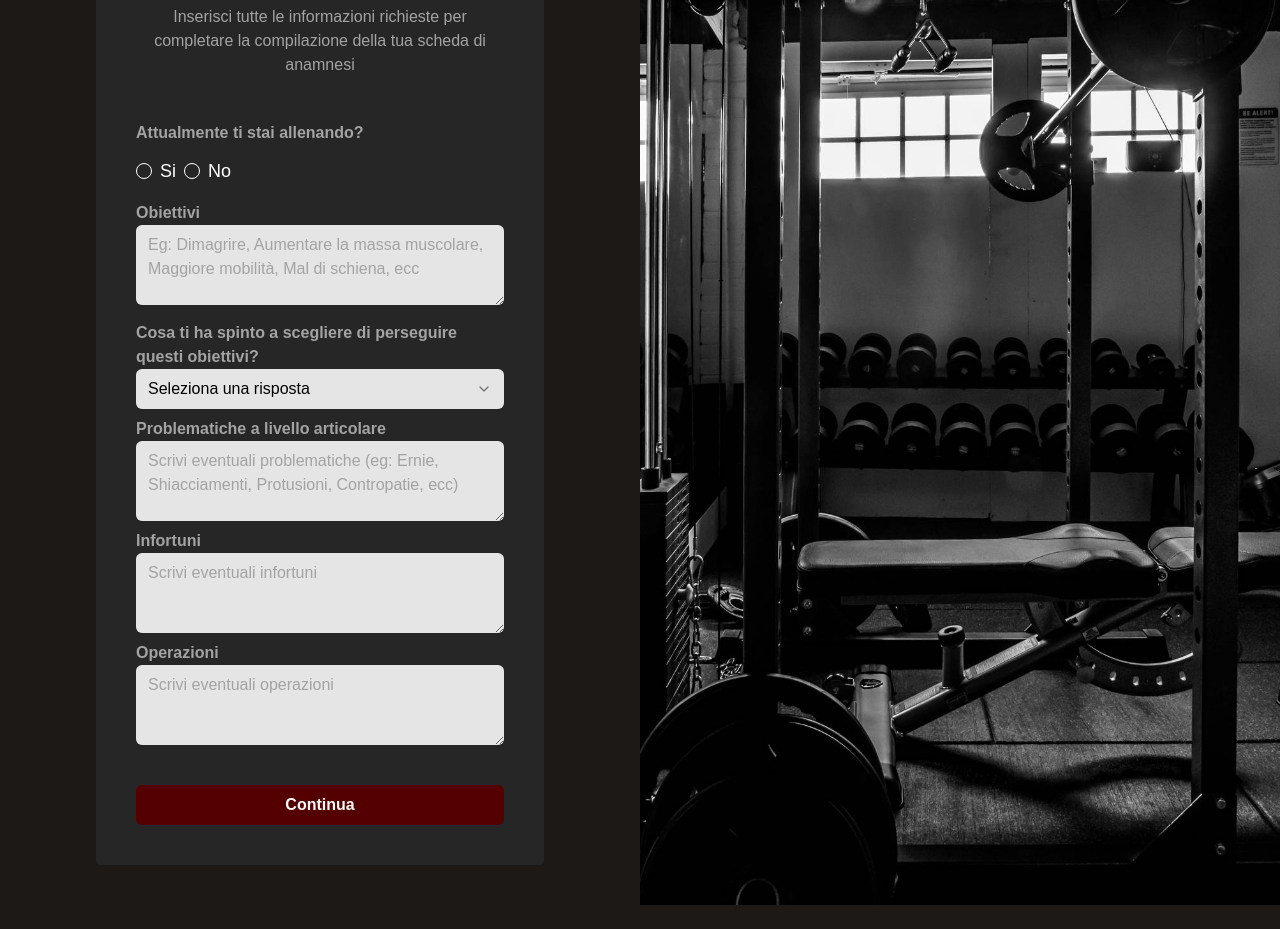
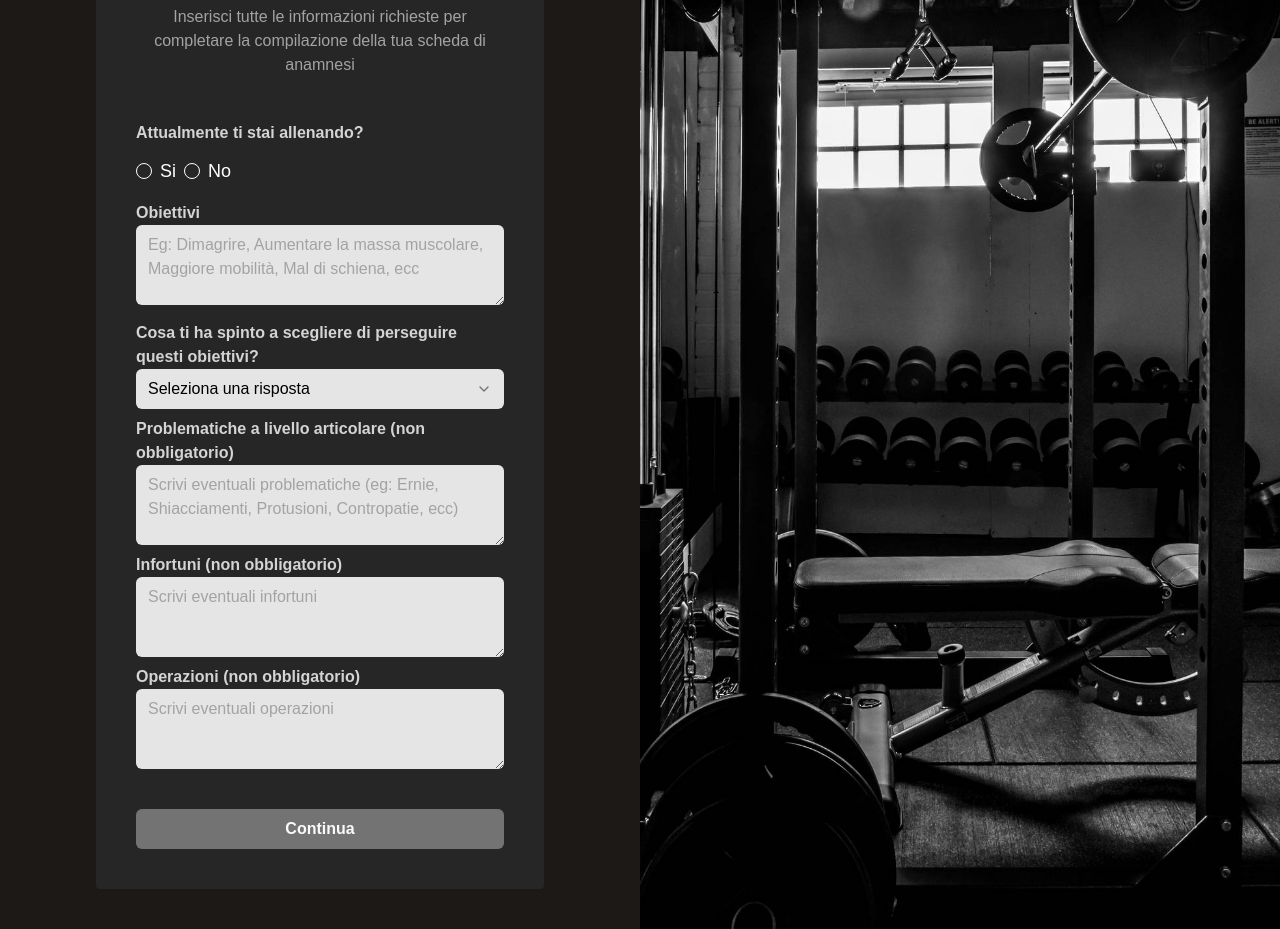
Before and after one commit to ALAM-Projects/GestionaleAlessio, a Next.js app: page /onboarding/anamnesi in a window 1280 px wide. Shown: the part 320-1249 px from the top of the page. Before the commit the page ends 1225 px from the top, so only its background shows below. Built offline with nearby package versions, Linux system fonts and the light colour scheme.

Commit message:
Add - Onboarding Validation

```diff
--- a/app/(layouts)/questionnaire.tsx
+++ b/app/(layouts)/questionnaire.tsx
@@ -10,6 +10,7 @@ type DashboardLayoutProps = {
   subtitle: string;
   isLoading: boolean;
   onAction: () => void;
+  buttonDisabled: boolean;
   withAdminAccess?: boolean;
 };
 
@@ -23,7 +24,7 @@ const QuestionnaireLayout = (props: DashboardLayoutProps) => {
       {props.children}
       <div className="text-center mt-5">
         <Button
-          disabled={props.isLoading}
+          disabled={props.isLoading || props.buttonDisabled}
           className="mt-5 w-full max-w-sm bg-brand hover:bg-brand text-md font-bold"
           onClick={props.onAction}
         >
--- a/app/(pages)/onboarding/anamnesi/page.tsx
+++ b/app/(pages)/onboarding/anamnesi/page.tsx
@@ -1,7 +1,7 @@
 "use client";
 import { Label } from "@/components/ui/label";
 import { Button } from "@/components/ui/button";
-import { useState } from "react";
+import { useMemo, useState } from "react";
 import { RadioGroup, RadioGroupItem } from "@/components/ui/radio-group";
 import {
   Select,
@@ -26,6 +26,7 @@ export default function Onboarding({ searchParams }: SearchParamProps) {
     weight: 0,
     height: 0,
     goal: "",
+    goalReason: "",
     age: 0,
     injuries: "",
     surgeries: "",
@@ -56,6 +57,21 @@ export default function Onboarding({ searchParams }: SearchParamProps) {
     }
   };
 
+  const buttonDisabled = useMemo(() => {
+    if (
+      clientData.currentlyTraining === "" ||
+      (clientData.currentSport === "" &&
+        clientData.currentTrainingRate === "" &&
+        clientData.personalTraining === "") ||
+      (clientData.inactivityPeriod === "" &&
+        clientData.inactivityReason === "") ||
+      clientData.goal === "" ||
+      clientData.goalReason === ""
+    )
+      return true;
+    return false;
+  }, [clientData]);
+
   return (
     <OnboardingLayout>
       <QuestionnaireLayout
@@ -63,13 +79,13 @@ export default function Onboarding({ searchParams }: SearchParamProps) {
         title="Scheda di anamnesi"
         subtitle="Inserisci tutte le informazioni richieste per completare la
           compilazione della tua scheda di anamnesi"
-        // withAdminAccess={false}
+        buttonDisabled={buttonDisabled}
         onAction={handleSaveClientInfo}
       >
         <div className="grid grid-cols-12 gap-2 mt-10">
           <div className="col-span-12 items-center gap-1.5 mt-1">
             <Label
-              className="text-neutral-400 font-bold text-md"
+              className="text-neutral-300 font-bold text-md"
               htmlFor="currentlyTraining"
             >
               Attualmente ti stai allenando?
@@ -108,7 +124,7 @@ export default function Onboarding({ searchParams }: SearchParamProps) {
             <>
               <div className="col-span-12 items-center gap-1.5 mt-1">
                 <Label
-                  className="text-neutral-400 font-bold text-md"
+                  className="text-neutral-300 font-bold text-md"
                   htmlFor="currentSport"
                 >
                   In quale disciplina?
@@ -125,7 +141,7 @@ export default function Onboarding({ searchParams }: SearchParamProps) {
               </div>
               <div className="col-span-12 items-center gap-1.5 mt-1">
                 <Label
-                  className="text-neutral-400 font-bold text-md"
+                  className="text-neutral-300 font-bold text-md"
                   htmlFor="currentTrainingRate"
                 >
                   Quanto spesso?
@@ -142,7 +158,7 @@ export default function Onboarding({ searchParams }: SearchParamProps) {
               </div>
               <div className="col-span-12 items-center gap-1.5 mt-1 mb-3">
                 <Label
-                  className="text-neutral-400 font-bold text-md"
+                  className="text-neutral-300 font-bold text-md"
                   htmlFor="personalTraining"
                 >
                   Hai mai fatto sedute di PT?
@@ -183,7 +199,7 @@ export default function Onboarding({ searchParams }: SearchParamProps) {
             <>
               <div className="col-span-12  items-center gap-1.5 mt-1">
                 <Label
-                  className="text-neutral-400 font-bold text-md"
+                  className="text-neutral-300 font-bold text-md"
                   htmlFor="inactivityPeriod"
                 >
                   Da quanto sei inattivo?
@@ -200,7 +216,7 @@ export default function Onboarding({ searchParams }: SearchParamProps) {
               </div>
               <div className="col-span-12 items-center gap-1.5 mt-1">
                 <Label
-                  className="text-neutral-400 font-bold text-md"
+                  className="text-neutral-300 font-bold text-md"
                   htmlFor="inactivityReason"
                 >
                   Perché hai interrotto?
@@ -220,7 +236,7 @@ export default function Onboarding({ searchParams }: SearchParamProps) {
 
           <div className="col-span-12  items-center gap-1.5 mt-2">
             <Label
-              className="text-neutral-400 font-bold text-md"
+              className="text-neutral-300 font-bold text-md"
               htmlFor="goal"
             >
               Obiettivi
@@ -235,7 +251,7 @@ export default function Onboarding({ searchParams }: SearchParamProps) {
           </div>
           <div className="col-span-12  items-center gap-1.5 mt-2">
             <Label
-              className="text-neutral-400 font-bold text-md"
+              className="text-neutral-300 font-bold text-md"
               htmlFor="goalReason"
             >
               Cosa ti ha spinto a scegliere di perseguire questi obiettivi?
@@ -264,10 +280,10 @@ export default function Onboarding({ searchParams }: SearchParamProps) {
           </div>
           <div className="col-span-12   items-center gap-1.5 ">
             <Label
-              className="text-neutral-400 font-bold text-md"
+              className="text-neutral-300 font-bold text-md"
               htmlFor="problems"
             >
-              Problematiche a livello articolare
+              Problematiche a livello articolare (non obbligatorio)
             </Label>
             <Textarea
               placeholder="Scrivi eventuali problematiche (eg: Ernie, Shiacciamenti, Protusioni, Contropatie, ecc)"
@@ -279,10 +295,10 @@ export default function Onboarding({ searchParams }: SearchParamProps) {
           </div>
           <div className="col-span-12   items-center gap-1.5 ">
             <Label
-              className="text-neutral-400 font-bold text-md"
+              className="text-neutral-300 font-bold text-md"
               htmlFor="injuries"
             >
-              Infortuni
+              Infortuni (non obbligatorio)
             </Label>
             <Textarea
               placeholder="Scrivi eventuali infortuni"
@@ -294,10 +310,10 @@ export default function Onboarding({ searchParams }: SearchParamProps) {
           </div>
           <div className="col-span-12 items-center gap-1.5 ">
             <Label
-              className="text-neutral-400 font-bold text-md"
+              className="text-neutral-300 font-bold text-md"
               htmlFor="surgeries"
             >
-              Operazioni
+              Operazioni (non obbligatorio)
             </Label>
             <Textarea
               placeholder="Scrivi eventuali operazioni"
--- a/app/(pages)/onboarding/completed/page.tsx
+++ b/app/(pages)/onboarding/completed/page.tsx
@@ -12,12 +12,11 @@ export default function Onboarding() {
         width={150}
         className="mx-auto"
       />
-      <h1 className="text-4xl text-white text-center font-bold">
-        Grazie per aver inserito tutti i dati richiesti!
+      <h1 className="text-4xl text-neutral-200 text-center font-bold">
+        Il processo è terminato.
       </h1>
       <p className="text-neutral-400 mt-3 mb-5 text-center">
-        Il processo è terminato, riceverai un promemoria tramite SMS il giorno
-        prima del tuo allenamento.
+        Grazie per aver inserito tutti i dati richiesti!
       </p>
     </OnboardingLayout>
   );
--- a/app/(pages)/onboarding/intro/page.tsx
+++ b/app/(pages)/onboarding/intro/page.tsx
@@ -2,7 +2,7 @@
 import { Input } from "@/components/ui/input";
 import { Label } from "@/components/ui/label";
 import { Button } from "@/components/ui/button";
-import { useState } from "react";
+import { useMemo, useState } from "react";
 import { useRouter } from "next/navigation";
 import { createUser } from "@/app/actions/user/createUser";
 import OnboardingLayout from "@/app/(layouts)/onboarding";
@@ -32,6 +32,7 @@ export default function Intro({ searchParams }: SearchParamProps) {
     currentlyTraining: "",
     personalTraining: "",
     problems: "",
+    goalReason: "",
   });
 
   const router = useRouter();
@@ -52,11 +53,26 @@ export default function Intro({ searchParams }: SearchParamProps) {
     setIsLoading(false);
   };
 
+  const buttonDisabled = useMemo(() => {
+    if (
+      clientData.name === "" ||
+      clientData.surname === "" ||
+      clientData.phone === 0 ||
+      clientData.weight === 0 ||
+      clientData.height === 0 ||
+      clientData.age === 0 ||
+      clientData.sex === ""
+    )
+      return true;
+    return false;
+  }, [clientData]);
+
   return (
     <OnboardingLayout>
       {isAdmin && <AdminModal />}
       <QuestionnaireLayout
         isLoading={isLoading}
+        buttonDisabled={buttonDisabled}
         title="Informazioni personali"
         subtitle="Inserisci tutte le informazioni richieste per procedere con la
           compilazione della tua scheda di anamnesi"
@@ -71,7 +87,7 @@ export default function Intro({ searchParams }: SearchParamProps) {
         <div className="grid grid-cols-12 gap-x-4 gap-y-2 mt-5">
           <div className="col-span-12 xl:col-span-6 items-center gap-1.5">
             <Label
-              className="text-neutral-400 font-bold text-md"
+              className="text-neutral-300 font-bold text-md"
               htmlFor="email"
             >
               Nome
@@ -87,7 +103,7 @@ export default function Intro({ searchParams }: SearchParamProps) {
           </div>
           <div className="col-span-12 xl:col-span-6 items-center gap-1.5 ">
             <Label
-              className="text-neutral-400 font-bold text-md"
+              className="text-neutral-300 font-bold text-md"
               htmlFor="email"
             >
               Cognome
@@ -103,7 +119,7 @@ export default function Intro({ searchParams }: SearchParamProps) {
           </div>
           <div className="col-span-12 xl:col-span-6 items-center gap-1.5">
             <Label
-              className="text-neutral-400 font-bold text-md"
+              className="text-neutral-300 font-bold text-md"
               htmlFor="email"
             >
               Telefono
@@ -120,7 +136,7 @@ export default function Intro({ searchParams }: SearchParamProps) {
             />
           </div>
           <div className="col-span-12 xl:col-span-6 items-center gap-1.5">
-            <Label className="text-neutral-400 font-bold text-md" htmlFor="age">
+            <Label className="text-neutral-300 font-bold text-md" htmlFor="age">
               Età
             </Label>
             <Input
@@ -136,7 +152,7 @@ export default function Intro({ searchParams }: SearchParamProps) {
           </div>
           <div className="col-span-12 xl:col-span-6 items-center gap-1.5 ">
             <Label
-              className="text-neutral-400 font-bold text-md"
+              className="text-neutral-300 font-bold text-md"
               htmlFor="height"
             >
               Altezza (cm)
@@ -155,7 +171,7 @@ export default function Intro({ searchParams }: SearchParamProps) {
 
           <div className="col-span-12 xl:col-span-6 items-center gap-1.5 ">
             <Label
-              className="text-neutral-400 font-bold text-md"
+              className="text-neutral-300 font-bold text-md"
               htmlFor="weight"
             >
               Peso (kg)
@@ -172,7 +188,7 @@ export default function Intro({ searchParams }: SearchParamProps) {
             />
           </div>
           <div className="col-span-12 xl:col-span-6 items-center gap-1.5 mt-1">
-            <Label className="text-neutral-400 font-bold text-md" htmlFor="sex">
+            <Label className="text-neutral-300 font-bold text-md" htmlFor="sex">
               Sesso
             </Label>
             <RadioGroup
--- a/components/ui/button.tsx
+++ b/components/ui/button.tsx
@@ -5,7 +5,7 @@ import { cva, type VariantProps } from "class-variance-authority";
 import { cn } from "@/lib/utils";
 
 const buttonVariants = cva(
-  "inline-flex items-center justify-center whitespace-nowrap rounded-md text-sm font-medium ring-offset-background transition-colors focus-visible:outline-none focus-visible:ring-2 focus-visible:ring-ring focus-visible:ring-offset-2 disabled:pointer-events-none disabled:opacity-50",
+  "inline-flex items-center justify-center whitespace-nowrap rounded-md text-sm font-medium ring-offset-background transition-colors focus-visible:outline-none focus-visible:ring-2 focus-visible:ring-ring focus-visible:ring-offset-2 disabled:pointer-events-none disabled:bg-neutral-500 ",
   {
     variants: {
       variant: {
--- a/types/index.d.ts
+++ b/types/index.d.ts
@@ -10,6 +10,7 @@ declare type ClientDataProps = {
   weight: number;
   height: number;
   goal: string;
+  goalReason: string;
   age: number;
   injuries?: string;
   surgeries?: string;
```
